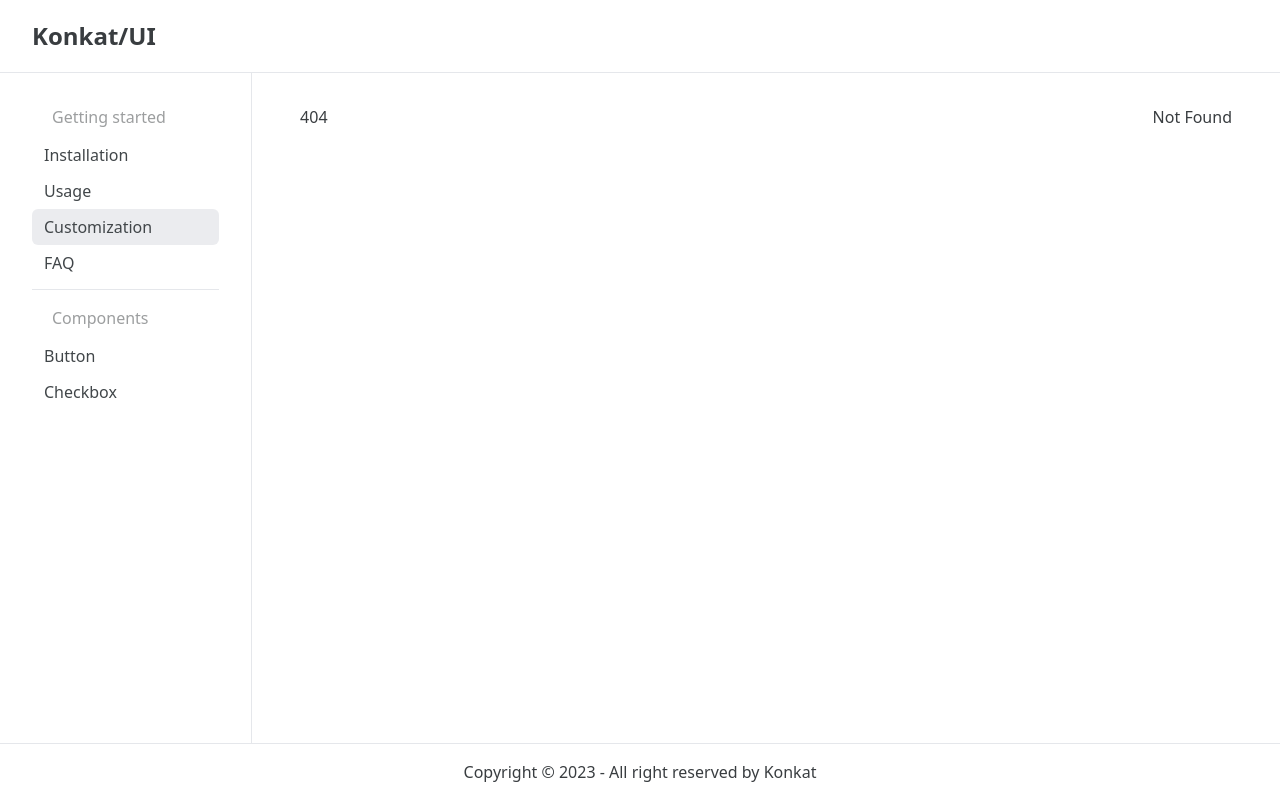
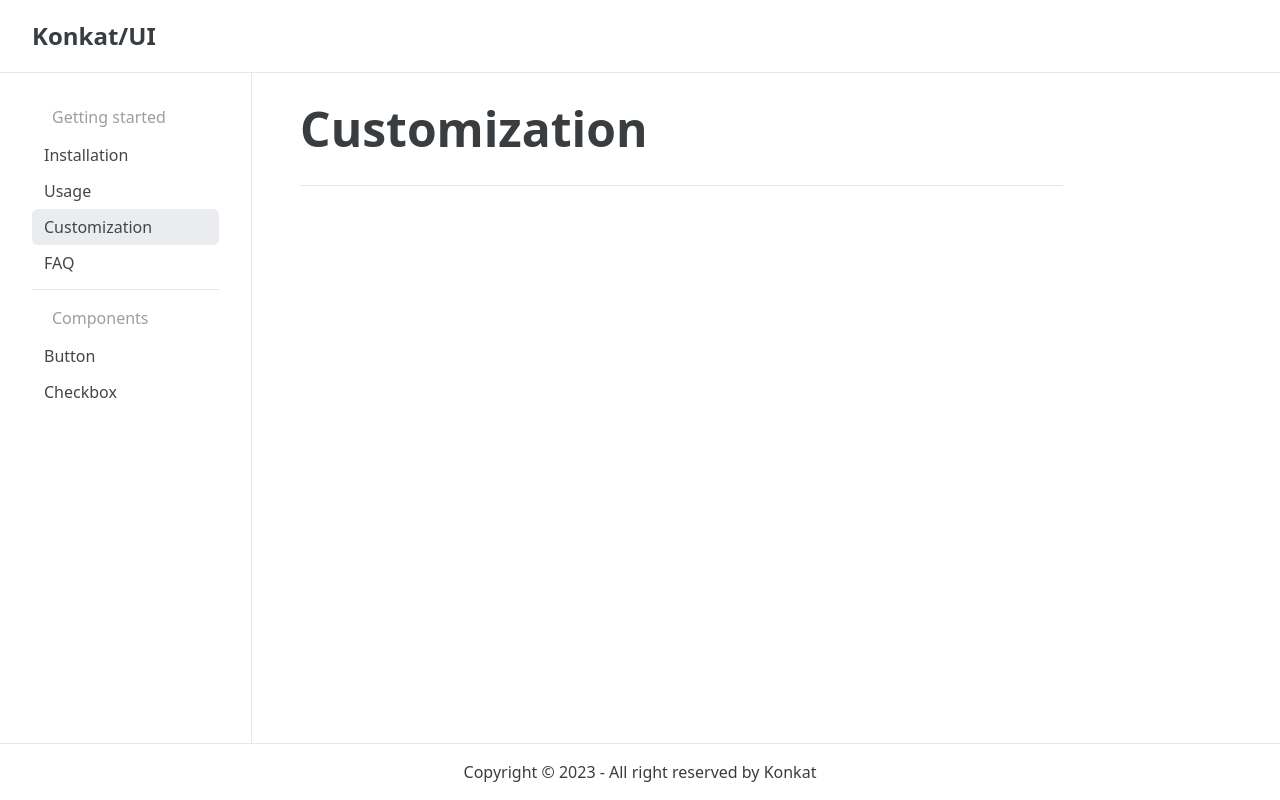
Before and after one commit to KonkatHub/konkat-ui, a SvelteKit app: page /customization in a window 1280 px wide. Before the commit this address had no page. Built offline with nearby package versions, Linux system fonts and the light colour scheme.

Commit message:
[6] feat: add routes for listed pages

```diff
--- /dev/null
+++ b/src/routes/customization/+page.svelte
@@ -0,0 +1,8 @@
+<script lang="ts">
+  import Article from '$components/Article.svelte';
+  import type { LinkInfo } from '$components/TableOfContent/Link.svelte';
+
+  const links: LinkInfo[] = [];
+</script>
+
+<Article title="Customization" {links} />
--- /dev/null
+++ b/src/routes/faq/+page.svelte
@@ -0,0 +1,8 @@
+<script lang="ts">
+  import Article from '$components/Article.svelte';
+  import type { LinkInfo } from '$components/TableOfContent/Link.svelte';
+
+  const links: LinkInfo[] = [];
+</script>
+
+<Article title="faq" {links} />
--- /dev/null
+++ b/src/routes/installation/+page.svelte
@@ -0,0 +1,8 @@
+<script lang="ts">
+  import Article from '$components/Article.svelte';
+  import type { LinkInfo } from '$components/TableOfContent/Link.svelte';
+
+  const links: LinkInfo[] = [];
+</script>
+
+<Article title="Installation" {links} />
--- /dev/null
+++ b/src/routes/usage/+page.svelte
@@ -0,0 +1,8 @@
+<script lang="ts">
+  import Article from '$components/Article.svelte';
+  import type { LinkInfo } from '$components/TableOfContent/Link.svelte';
+
+  const links: LinkInfo[] = [];
+</script>
+
+<Article title="Usage" {links} />
```
